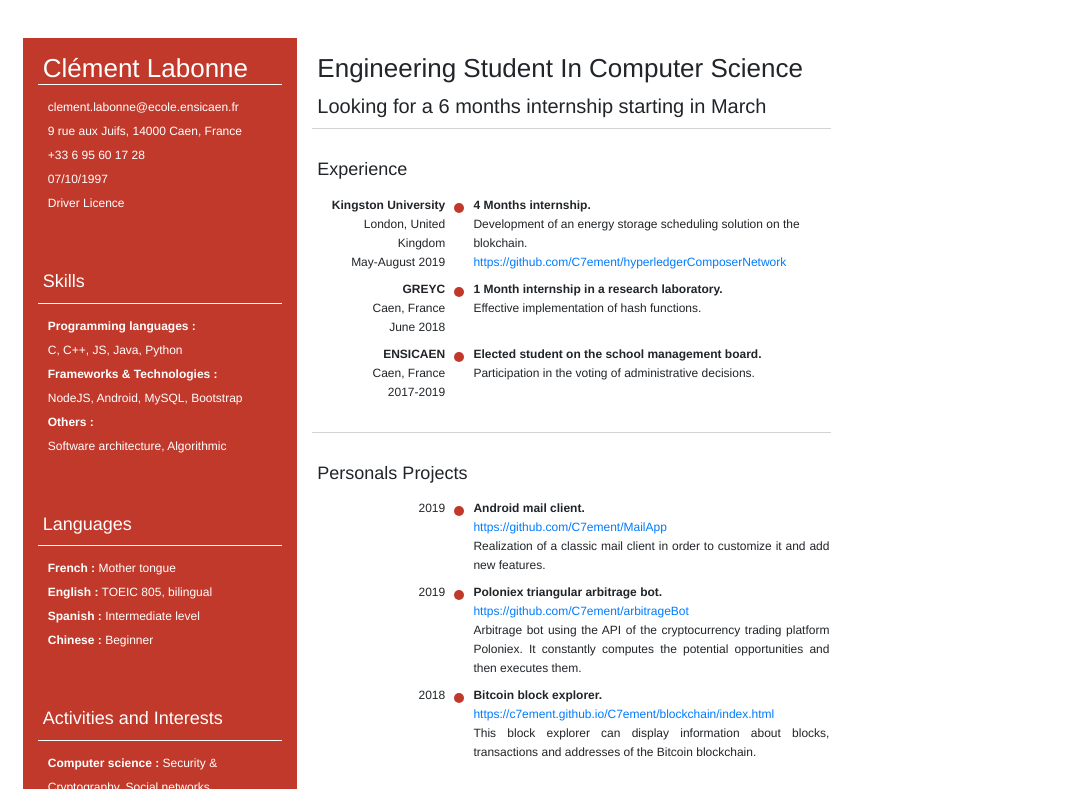
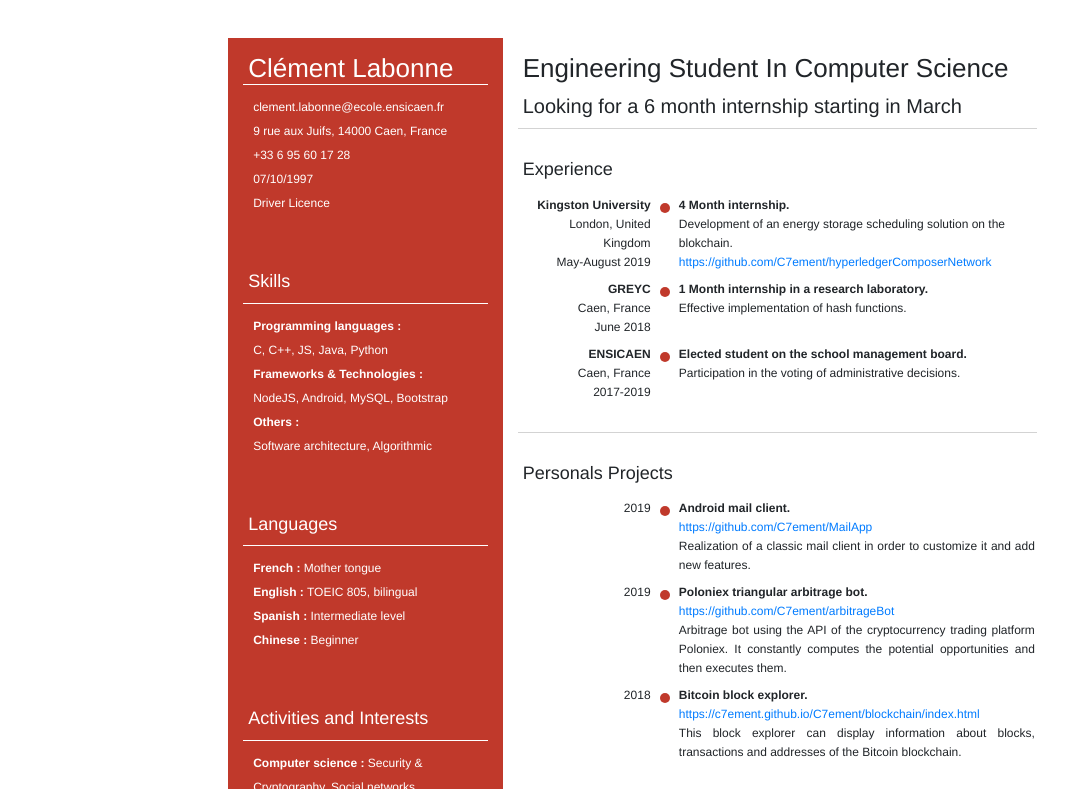
Before and after one commit to C7ement/C7ement, a plain HTML site: page CV/CV-EN-oct19.html in a window 1280 px wide. Shown: the top 789 px of the page, without its empty margins (0-1077 px from the left). Drawn offline with nearby package versions, Linux system fonts and the light colour scheme.

Commit message:
Update CV-EN-oct19.html

```diff
--- a/CV/CV-EN-oct19.html
+++ b/CV/CV-EN-oct19.html
@@ -10,7 +10,7 @@
         <!-- https://www.sejda.com/fr/html-to-pdf -->
 
         * { margin: 0; padding: 0; }
-        body {margin: 1cm; }
+        body {margin: 1cm auto; }
         h1 {padding: 15px 5px 0px 5px; margin: 0px}
         h2 {padding: 10px 5px 10px 5px; margin: 0px; }
         h3 {padding: 30px 5px 10px 5px; margin: 0px}
@@ -107,7 +107,7 @@
 
         <div id="presentation">
             <h1>Engineering Student In Computer Science</h1>
-            <h2>Looking for a 6 months internship starting in March</h2>
+            <h2>Looking for a 6 month internship starting in March</h2>
         </div>
 
         <div id="Experience" class="case">
@@ -122,7 +122,7 @@
                     </td>
                     <td class="c2"><div class="rond"></div></td>
                     <td class="c3">
-                        <b>4 Months internship.</b><br>
+                        <b>4 Month internship.</b><br>
                         Development of an energy storage scheduling solution on the blokchain.<br>
                         <a href="https://github.com/C7ement/hyperledgerComposerNetwork">https://github.com/C7ement/hyperledgerComposerNetwork </a>
                     </td>
```
